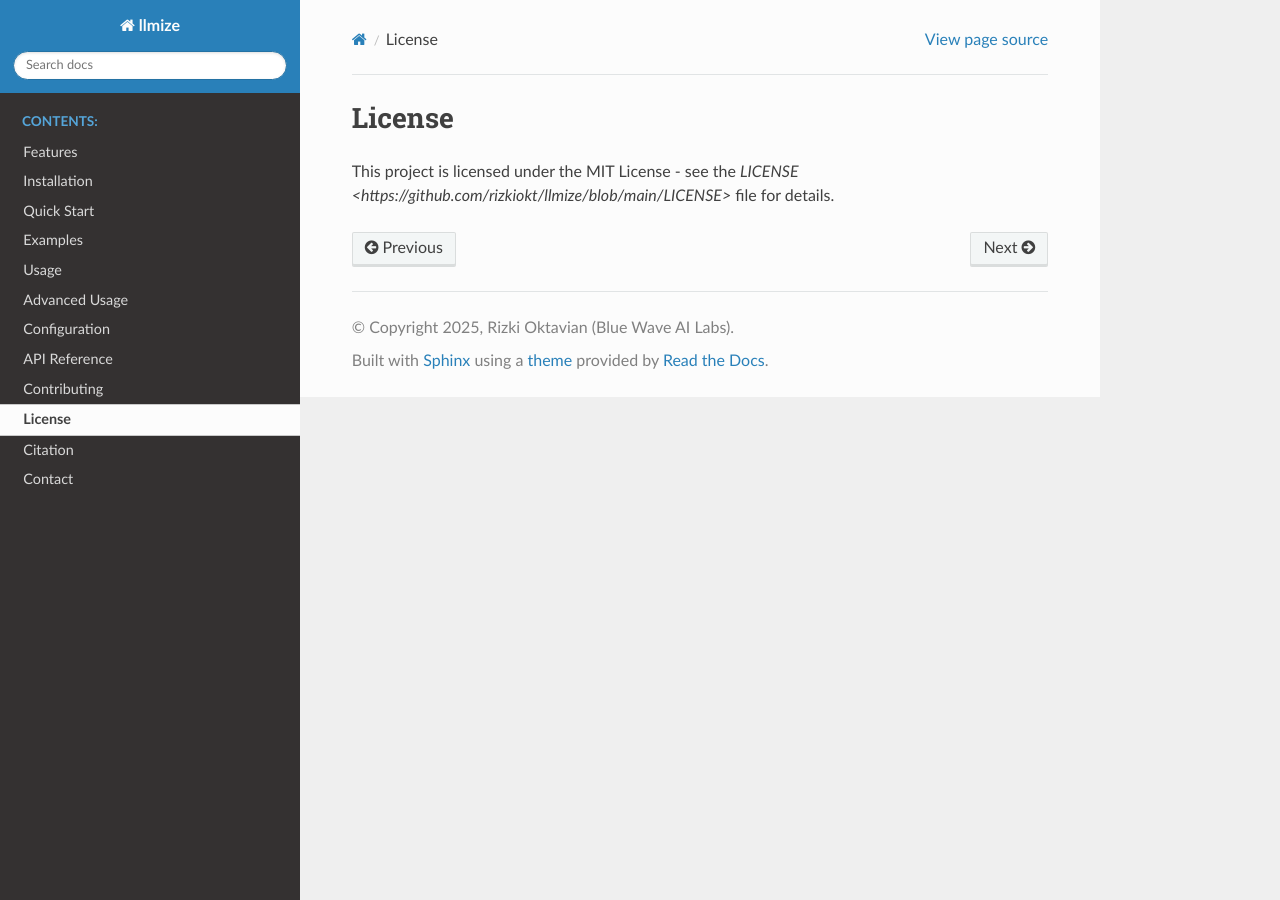
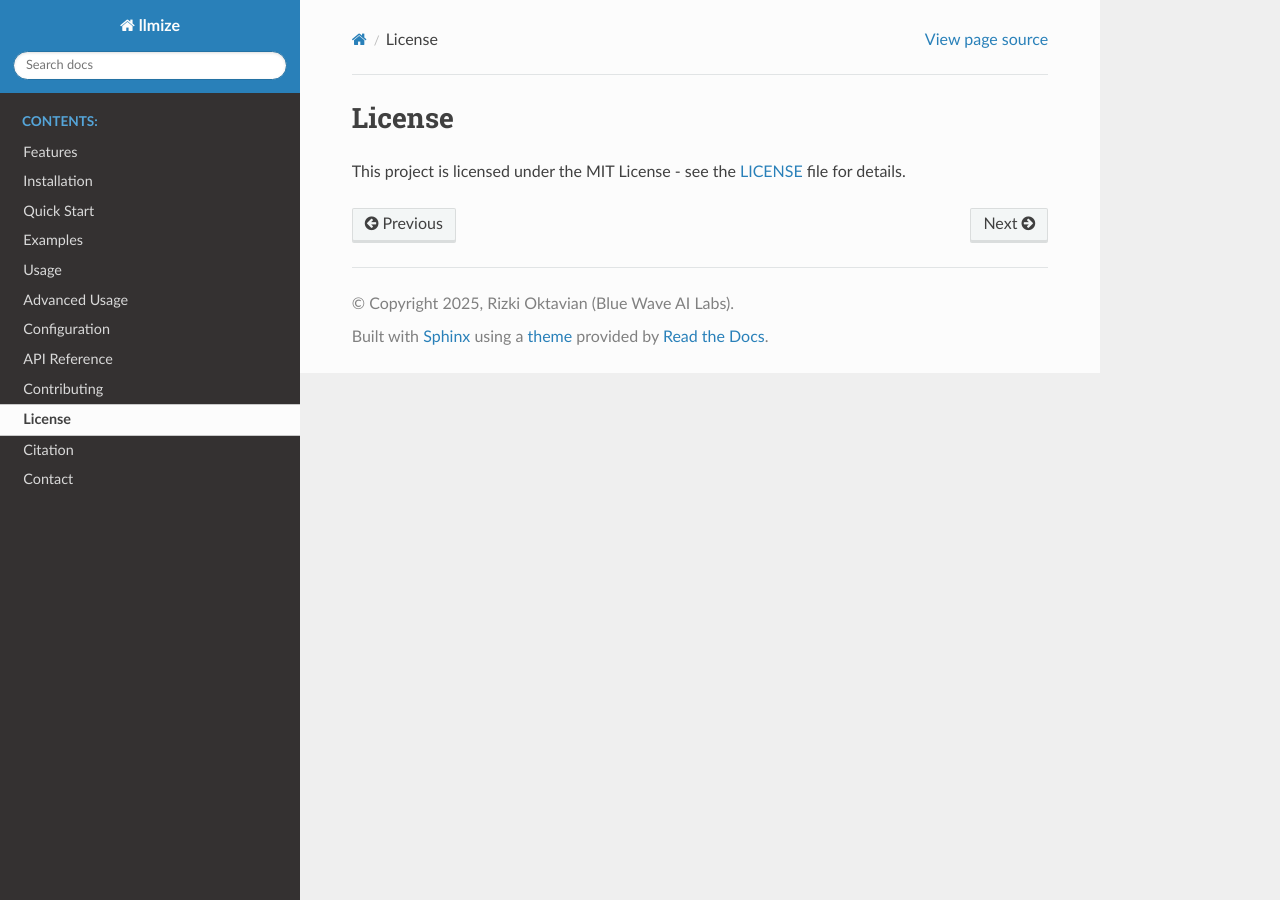
Before and after one commit to rizkiokt/llmize, a Sphinx documentation site: the page built from docs/license.rst, in a window 1280 px wide. Built offline with Sphinx 7.4.7 and the Read the Docs theme 3.1.0, drawn with Linux system fonts in a browser that asks for light colours; pages that are not in the unit, such as notebooks, are missing from menus.

Commit message:
Update license.rst

```diff
--- a/docs/license.rst
+++ b/docs/license.rst
@@ -1,4 +1,4 @@
 License
 ====================
 
-This project is licensed under the MIT License - see the `LICENSE <https://github.com/rizkiokt/llmize/blob/main/LICENSE>` file for details.
+This project is licensed under the MIT License - see the `LICENSE <https://github.com/rizkiokt/llmize/blob/main/LICENSE>`_ file for details.
```
